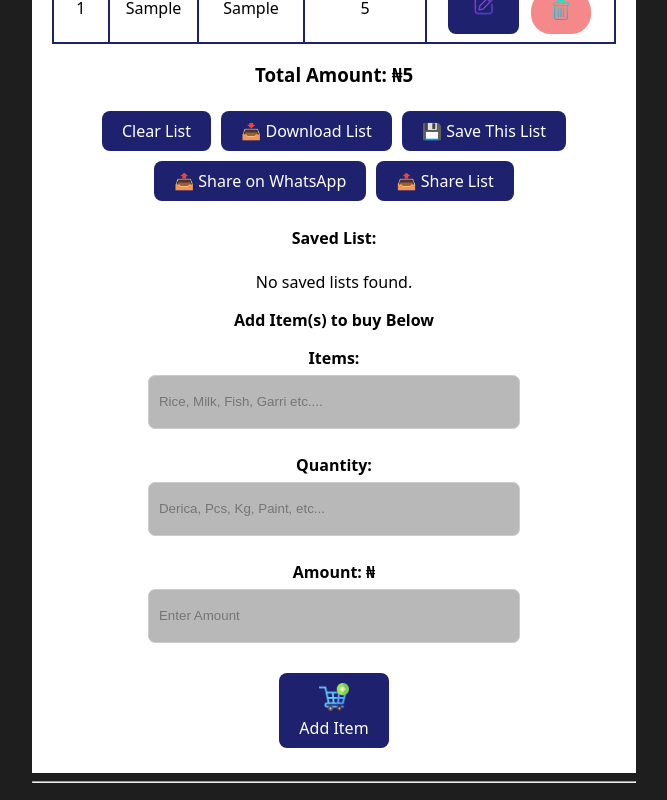
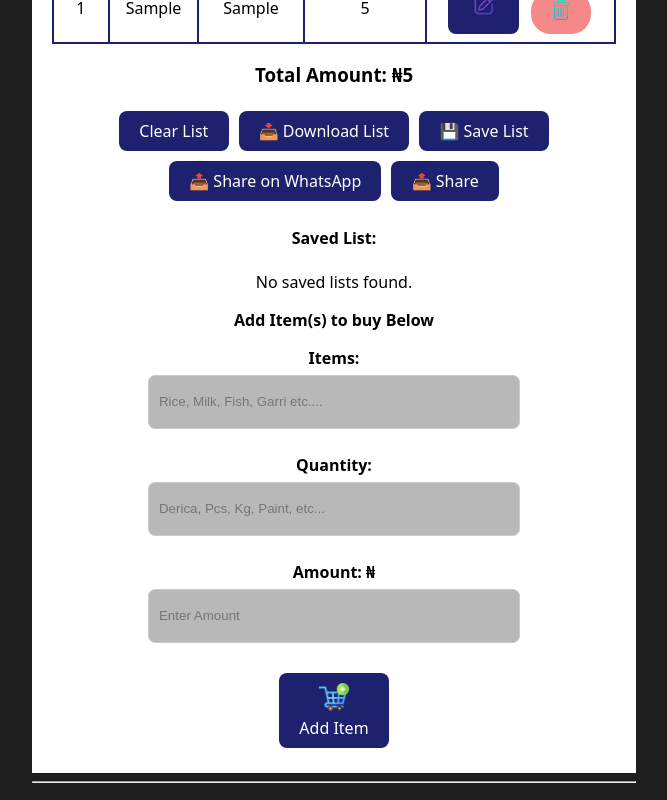
Before and after one commit to Nightcrawler-ops/Shopping-List, a React (Vite) app: page / in a window 1280 px wide. Both pictures are taken after typing "Sample", "Sample", "5" into the empty fields and a click on the button "Add Item". Shown: the part 276-1076 px from the top of the page, without its empty margins (306-973 px from the left). Built offline with nearby package versions, Linux system fonts and the light colour scheme.

Commit message:
updated share logic

```diff
--- a/src/foods.jsx
+++ b/src/foods.jsx
@@ -280,10 +280,10 @@ const handleEmailShare = () => {
           <h3>Total Amount: ₦{totalAmount}</h3>
           <button onClick={clearList}>Clear List</button>
           <button onClick={handleDownloadSnapshot}>📥 Download List</button>
-          <button onClick={handleSaveList}>💾 Save This List</button>
+          <button onClick={handleSaveList}>💾 Save List</button>
           <br />
           <button onClick={handleShare}>📤 Share on WhatsApp</button>
-          <button onClick={handleEmailShare}> 📤 Share List</button>
+          <button onClick={handleEmailShare}> 📤 Share</button>
         </>
       )}
 
```
